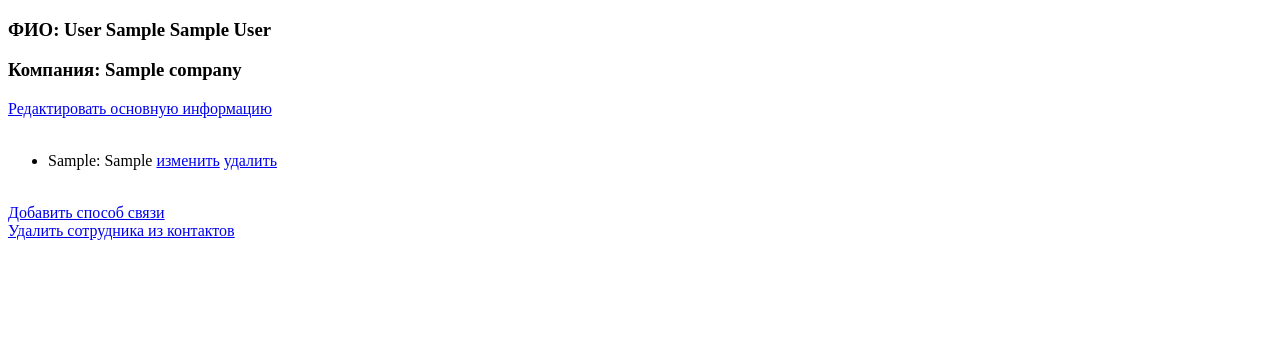
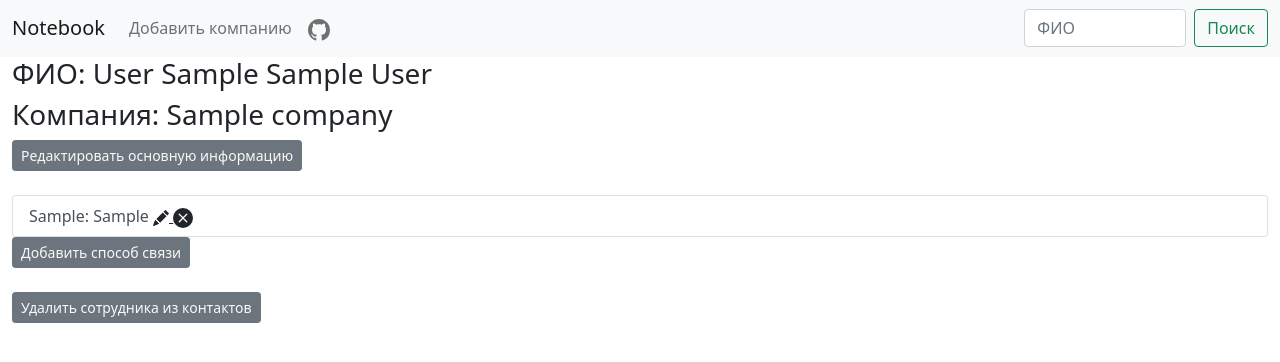
Before and after one commit to Amorality777/notebook, a Django app: page /1/1 in a window 1280 px wide. Shown: the top 362 px of the page. Run offline with Django 3.2, Linux system fonts and the light colour scheme; tables that the repository leaves empty hold one stand-in row (values such as "Sample post").

Commit message:
Added css

```diff
--- a/templates/app_note/employee.html
+++ b/templates/app_note/employee.html
@@ -13,21 +13,39 @@
         {% endif %}
     </h3>
     <h3>Компания: {{ employee.company }}</h3>
+    <a class="btn btn-secondary link-light btn-sm" href="{% url 'employee_edit' employee.company.id employee.id %}">Редактировать
+        основную информацию</a><br><br>
+    {% if employee.contacts.all %}
+        <div class="list-group">
+            {% for contact in employee.contacts.all %}
+                <div class="list-group-item list-group-item-action">{{ contact.contact_type }}: {{ contact.data }}
+                    <a class="link-dark"
+                       href="{% url 'employee_contact_edit' employee.company.id employee.id contact.id %}">
+                        <svg xmlns="http://www.w3.org/2000/svg" width="16" height="16" fill="currentColor"
+                             class="bi bi-pencil-fill" viewBox="0 0 16 16">
+                            <path d="M12.854.146a.5.5 0 0 0-.707 0L10.5 1.793 14.207 5.5l1.647-1.646a.5.5 0 0 0 0-.708l-3-3zm.646 6.061L9.793 2.5 3.293 9H3.5a.5.5 0 0 1 .5.5v.5h.5a.5.5 0 0 1 .5.5v.5h.5a.5.5 0 0 1 .5.5v.5h.5a.5.5 0 0 1 .5.5v.207l6.5-6.5zm-7.468 7.468A.5.5 0 0 1 6 13.5V13h-.5a.5.5 0 0 1-.5-.5V12h-.5a.5.5 0 0 1-.5-.5V11h-.5a.5.5 0 0 1-.5-.5V10h-.5a.499.499 0 0 1-.175-.032l-.179.178a.5.5 0 0 0-.11.168l-2 5a.5.5 0 0 0 .65.65l5-2a.5.5 0 0 0 .168-.11l.178-.178z"/>
+                        </svg>
+                    </a>
 
-    <a href="{% url 'employee_edit' employee.company.id employee.id %}">Редактировать основную информацию</a><br><br>
-    {% if employee.contacts.all %}
-        <ul>
-            {% for contact in employee.contacts.all %}
-                <li>{{ contact.contact_type }}: {{ contact.data }} <a
-                        href="{% url 'employee_contact_edit' employee.company.id employee.id contact.id %}">
-                    изменить</a>
-                    <a href="{% url 'delete_contact' contact.id %}">удалить</a><br></li>
+                    <a class="link-dark" href="{% url 'delete_contact' contact.id %}">
+                        <svg xmlns="http://www.w3.org/2000/svg" width="20" height="20" fill="currentColor"
+                             class="bi bi-x-circle-fill" viewBox="0 0 16 16">
+                            <path d="M16 8A8 8 0 1 1 0 8a8 8 0 0 1 16 0zM5.354 4.646a.5.5 0 1 0-.708.708L7.293 8l-2.647 2.646a.5.5 0 0 0 .708.708L8 8.707l2.646 2.647a.5.5 0 0 0 .708-.708L8.707 8l2.647-2.646a.5.5 0 0 0-.708-.708L8 7.293 5.354 4.646z"/>
+                        </svg>
+                    </a>
+                </div>
             {% endfor %}
-        </ul>
+        </div>
     {% else %}
         <p>Пока нет ни одного способа связаться</p>
     {% endif %}
+
+    <a class="btn btn-secondary link-light btn-sm"
+       href="{% url 'employee_contact_create' employee.company.id employee.id %}" role="button">Добавить
+        способ связи</a>
     <br>
-    <a href="{% url 'employee_contact_create' employee.company.id employee.id %}">Добавить способ связи</a><br>
-    <a href="{% url 'delete_employee' employee.id %}">Удалить сотрудника из контактов</a>
+    <br>
+    <a class="btn btn-secondary link-light btn-sm" href="{% url 'delete_employee' employee.id %}" role="button">Удалить
+        сотрудника из
+        контактов</a>
 {% endblock %}
--- a/templates/base.html
+++ b/templates/base.html
@@ -1,14 +1,53 @@
 <!DOCTYPE html>
 <html lang="ru">
 <head>
-  <meta charset="UTF-8">
-  <title>{% block title %}
+    <meta charset="UTF-8">
+    <title>{% block title %}
 
-  {% endblock %}</title>
+    {% endblock %}</title>
+    <!-- CSS only -->
+    <link href="https://cdn.jsdelivr.net/npm/bootstrap@5.0.0-beta1/dist/css/bootstrap.min.css" rel="stylesheet"
+          integrity="sha384-giJF6kkoqNQ00vy+HMDP7azOuL0xtbfIcaT9wjKHr8RbDVddVHyTfAAsrekwKmP1" crossorigin="anonymous">
 </head>
 <body>
-{% block content %}
+<header>
+    <nav class="navbar navbar-expand-lg navbar-light bg-light">
+        <div class="container-xxl">
+            <a class="navbar-brand" href={% url 'companies' %}>Notebook</a>
+            <button class="navbar-toggler" type="button" data-bs-toggle="collapse" data-bs-target="#navbarNav"
+                    aria-controls="navbarNav" aria-expanded="false" aria-label="Toggle navigation">
+                <span class="navbar-toggler-icon"></span>
+            </button>
+            <div class="collapse navbar-collapse" id="navbarNav">
+                <ul class="navbar-nav">
+                    <li class="nav-item">
+                        <a class="nav-link" href={% url 'company_create' %}>Добавить компанию</a>
+                    </li>
+                    <li class="nav-item">
+                        <a class="nav-link" href='https://github.com/Amorality777/notebook'>
+                            <svg xmlns="http://www.w3.org/2000/svg" width="22" height="22" fill="currentColor"
+                                 class="bi bi-github" viewBox="0 0 16 16">
+                                <path d="M8 0C3.58 0 0 3.58 0 8c0 3.54 2.29 6.53 5.47 7.59.4.07.55-.17.55-.38 0-.19-.01-.82-.01-1.49-2.01.37-2.53-.49-2.69-.94-.09-.23-.48-.94-.82-1.13-.28-.15-.68-.52-.01-.53.63-.01 1.08.58 1.23.82.72 1.21 1.87.87 2.33.66.07-.52.28-.87.51-1.07-1.78-.2-3.64-.89-3.64-3.95 0-.87.31-1.59.82-2.15-.08-.2-.36-1.02.08-2.12 0 0 .67-.21 2.2.82.64-.18 1.32-.27 2-.27.68 0 1.36.09 2 .27 1.53-1.04 2.2-.82 2.2-.82.44 1.1.16 1.92.08 2.12.51.56.82 1.27.82 2.15 0 3.07-1.87 3.75-3.65 3.95.29.25.54.73.54 1.48 0 1.07-.01 1.93-.01 2.2 0 .21.15.46.55.38A8.012 8.012 0 0 0 16 8c0-4.42-3.58-8-8-8z"/>
+                            </svg>
+                        </a>
+                    </li>
+                </ul>
+            </div>
+            <form class="d-flex">
+                <input class="form-control me-2" type="search" placeholder="ФИО" aria-label="Search">
+                <button class="btn btn-outline-success" type="submit">Поиск</button>
+            </form>
+        </div>
+    </nav>
+</header>
+<div class="container-xxl">
+    {% block content %}
 
-{% endblock %}
+    {% endblock %}
+</div>
+<!-- JavaScript Bundle with Popper -->
+<script src="https://cdn.jsdelivr.net/npm/bootstrap@5.0.0-beta1/dist/js/bootstrap.bundle.min.js"
+        integrity="sha384-ygbV9kiqUc6oa4msXn9868pTtWMgiQaeYH7/t7LECLbyPA2x65Kgf80OJFdroafW"
+        crossorigin="anonymous"></script>
 </body>
 </html>
```
Also changed, not shown: templates/app_note/companies_list.html (+3 -5 lines), templates/app_note/company_detail.html (+5 -6 lines).
